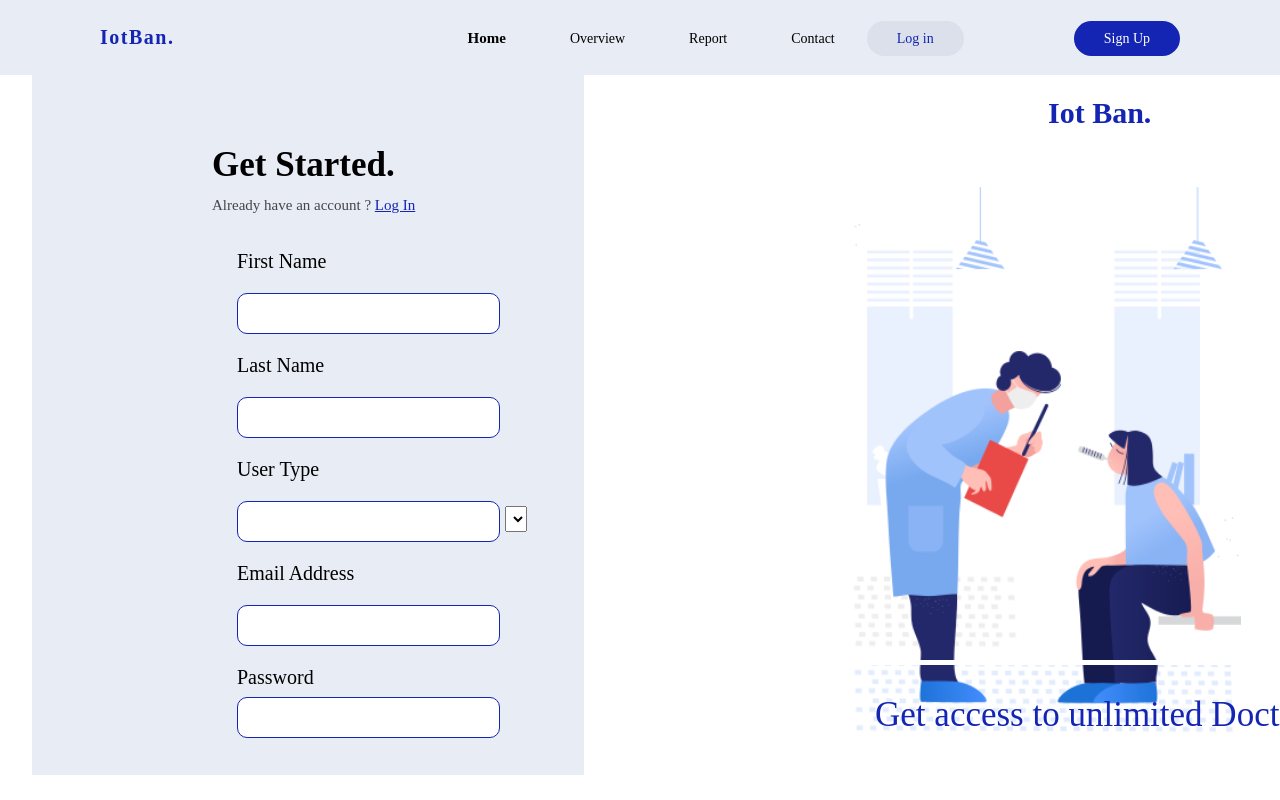
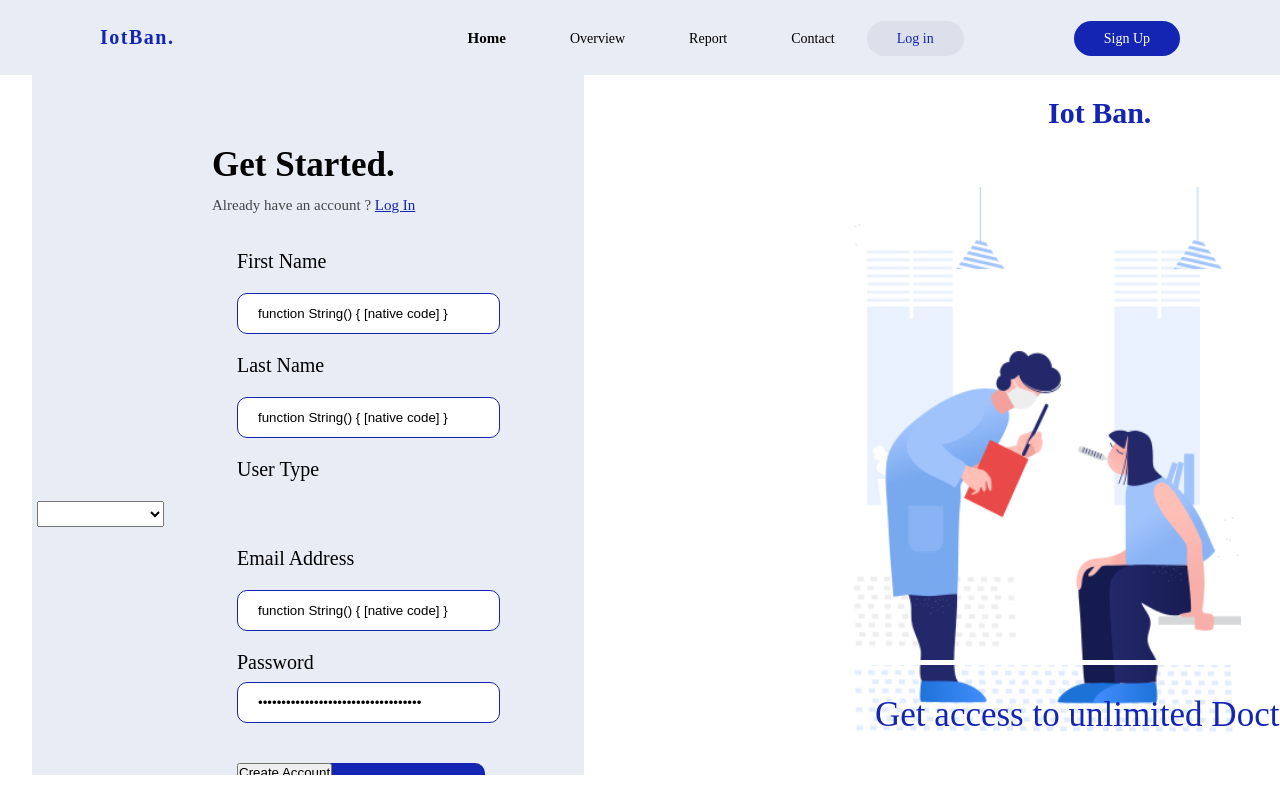
Before and after one commit to beedyboy/iot_ban_client, a Vue app: page /signup in a window 1280 px wide. Built offline with nearby package versions, Linux system fonts and the light colour scheme.

Commit message:
methods, data added

```diff
--- a/package.json
+++ b/package.json
@@ -35,7 +35,9 @@
     "parserOptions": {
       "parser": "@babel/eslint-parser"
     },
-    "rules": {}
+    "rules": {
+      "vue/multi-word-component-names": "off"
+    }
   },
   "browserslist": [
     "> 1%",
--- a/src/views/SignUp.vue
+++ b/src/views/SignUp.vue
@@ -6,39 +6,42 @@
     <div class="signup-container">
 
       <h2 class="title">Get Started.</h2>
-      <form action="index.html">
-        <p>Already have an account ?  <a href="#"> Log In </a></p>
+      <form @submit="register">
+        <p>Already have an account ? <a href="#"> Log In </a></p>
 
 
         <div class="firstname-control">
           <h5>First Name</h5>
-          <input type="text" class="input" />
+          <input type="text" class="input" v-model="firstName" />
         </div>
 
         <div class="lastname-control">
           <h5>Last Name</h5>
-          <input type="text" class="input" />
+          <input type="text" class="input" v-model="lastName" />
         </div>
 
         <div class="usertype-control">
           <h5>User Type</h5>
-          <input type="text" class="input"  >
-          <select>User Type </select>
+          <select v-model="userType">
+            <option>Select Type</option>
+            <option value="PATIENT">Patient</option>
+            <option value="DOCTOR">Doctor</option>
+          </select>
         </div>
 
         <div class="email-control">
           <h5>Email Address</h5>
-          <input type="text" class="input" />
+          <input type="text" class="input" v-model="email" />
         </div>
 
         <div class="pass-control">
           <h5>Password</h5>
-          <input type="password" class="input" />
+          <input type="password" class="input" v-model="password" />
 
         </div>
 
         <div class="create">
-          <h4> Create Account </h4>
+          <button type="submit"> Create Account </button>
         </div>
       </form>
 
@@ -48,7 +51,7 @@
 
       <h3>Iot Ban.</h3>
 
-      <img :src=" require ( '../assets/banner.png' ) " />
+      <img :src="require('../assets/banner.png')" />
       <p>
         Get access to unlimited Doctors.
       </p>
@@ -64,7 +67,42 @@
 
 <script>
 export default {
-  name: 'SignUp'
+  name: 'SignUp',
+  data() {
+    return {
+      firstName: String,
+      lastName: String,
+      email: String,
+      password: String,
+      userType: String,
+    }
+  },
+  methods: {
+    async register(e) {
+      e.preventDefault()
+      if (this.email === "" || this.password === "") {
+        alert("Please enter your email and password correctly")
+      }
+      else {
+        const newUser = {
+          firstName: this.firstName,
+          lastName: this.lastName,
+          email: this.email,
+          password: this.password,
+          userType: this.userType,
+        }
+        const result = await fetch('https://ban-iot.herokuapp.com/api', {
+          method: 'POST',
+          headers: {
+              'Content-type': 'application/json',
+          },
+          body: JSON.stringify(newUser)
+      })
+      result.status === 201 ? alert(result.json().message) : alert('Error registering user')
+
+    }
+  }
+  }
 };
 </script>
 
@@ -74,7 +112,7 @@ export default {
 * {
   margin: 0;
   padding: 0;
-  overflow:visible;
+  overflow: visible;
 }
 
 .container {
@@ -87,6 +125,7 @@ export default {
   /* background-color: red; */
 
 }
+
 h3 {
   color: #1424b3;
   left: 21px;
@@ -98,6 +137,7 @@ h3 {
   margin-left: auto;
   margin-top: 10px;
 }
+
 .image-container {
   /* width: 400px; */
   /* height: 800px; */
@@ -124,7 +164,7 @@ img {
   width: 390px;
   /* height: 366px; */
   margin-left: 28%;
-  margin-bottom:25%;
+  margin-bottom: 25%;
 
 
 }
@@ -151,7 +191,7 @@ img {
 
 .signup-container p {
   font-size: 15px;
-  color:  #000000B5;
+  color: #000000B5;
   margin-left: 180px;
   margin-bottom: 40px;
   width: 280px;
@@ -159,7 +199,7 @@ img {
 }
 
 .signup-container a {
-  color:#1424B3;
+  color: #1424B3;
 
 }
 
@@ -192,7 +232,7 @@ img {
 .usertype-control select {
 
   margin-top: 20px;
-   margin-left:5px;
+  margin-left: 5px;
   font-size: 20px;
   font-weight: 200;
 }
@@ -215,7 +255,7 @@ img {
 }
 
 
-input[type="text"]{
+input[type="text"] {
   width: 40%;
   padding: 12px 20px;
   margin-left: 205px;
@@ -225,8 +265,7 @@ input[type="text"]{
   line-height: 10px;
 }
 
-input[type="password"]
- {
+input[type="password"] {
 
   width: 40%;
   padding: 12px 20px;
@@ -240,7 +279,7 @@ input[type="password"]
 
 .create {
   width: 45%;
-height:50px;
+  height: 50px;
 
   margin-left: 205px;
   margin-top: 30px;
@@ -257,6 +296,4 @@ height:50px;
   font-weight: 200;
   color: white;
 }
-
-
 </style>
--- a/trick.js
+++ /dev/null
@@ -1,2 +0,0 @@
-const a = 'hello world';
-const b = 200;
```
Also changed, not shown: 1 other file (tests, documents, lock files or other folders). Lines whose indentation alone changed are shown as unchanged.
